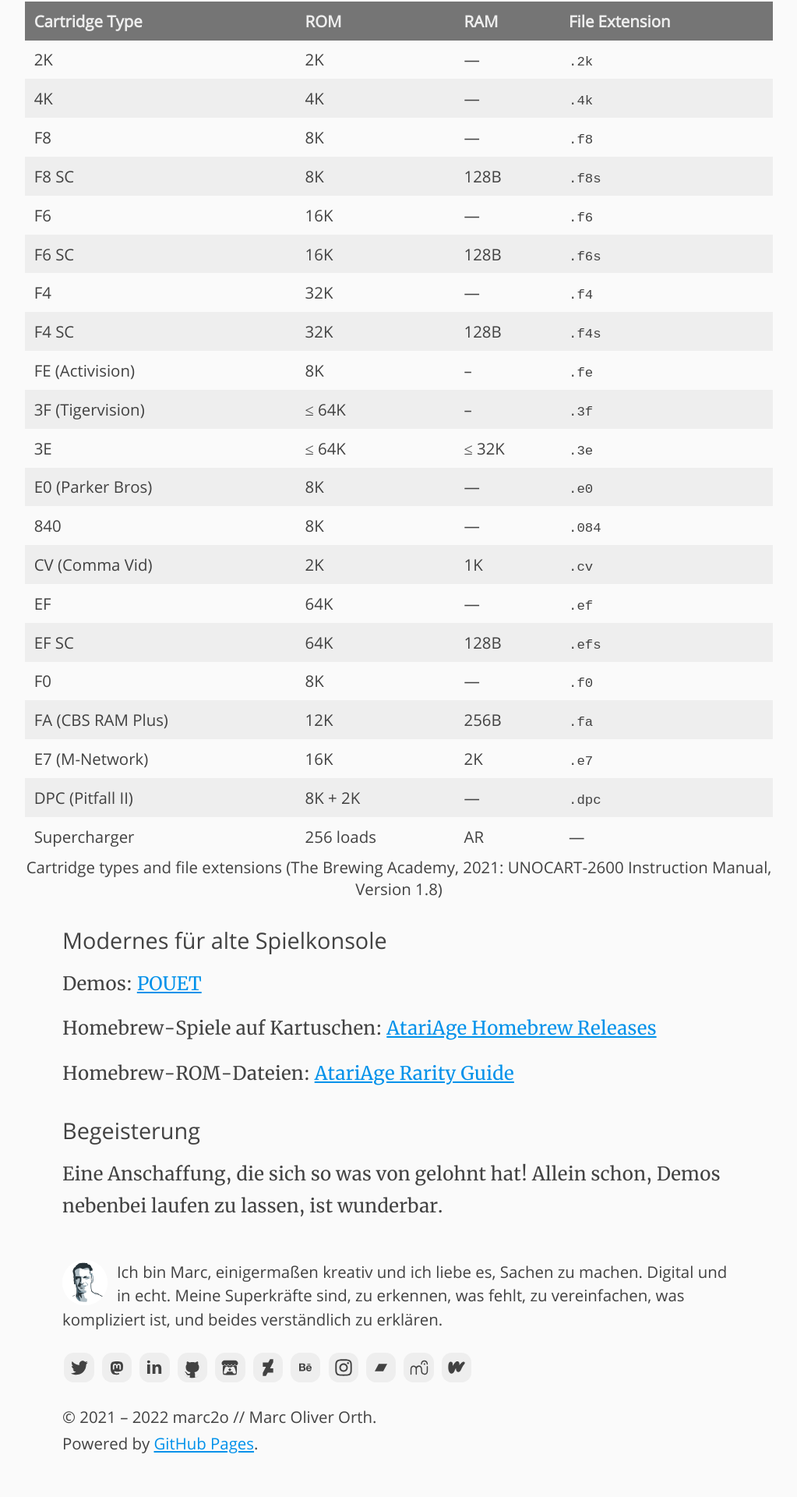
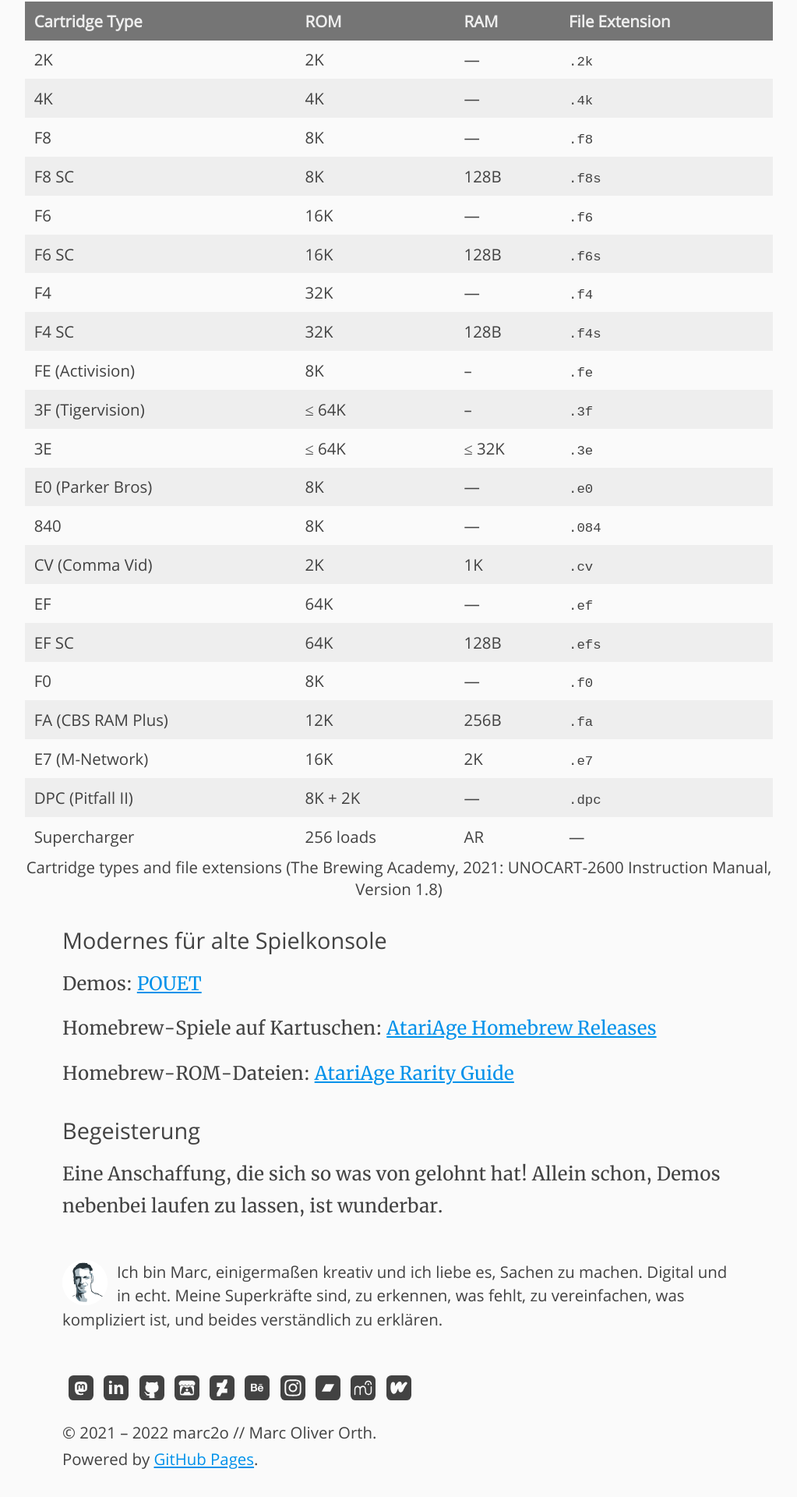
Before and after one commit to marc2o/marc2o.github.io, a Jekyll site: the page built from _posts/2021-07-16-UNOCART-2600.md, in a window 1280 px wide. Shown: the part 2506-4426 px from the top of the page at 78% size, without its empty margins (128-1151 px from the left). Built offline with Jekyll 4.4.1, drawn with Linux system fonts in a browser that asks for light colours.

Commit message:
Update article.css

```diff
--- a/assets/css/article.css
+++ b/assets/css/article.css
@@ -418,14 +418,14 @@ ul.follow {
     padding: .5rem 0;
 }
 
-ul.follow li {
+ul.follow li:not(:first-child) {
     display: inline-block;
     vertical-align: bottom;
     text-align: center;
-    padding: .2rem;
-    margin: .2rem .15rem;
-    border-radius: 33%;
-    background: var(--fill-color);
+    padding: 0;
+    margin: 0 0 0 .5rem;
+    border-radius: 20%;
+    background: var(--text-color);
     cursor: pointer;
 }
 
@@ -440,11 +440,11 @@ ul.follow svg {
 }
 
 ul.follow svg g {
-    fill: var(--text-color);
+    fill: var(--back-color);
 }
 
 ul.follow svg g#Codepen path {
-    stroke: var(--text-color);
+    stroke: var(--back-color);
 }
 
 /* about box */
```
